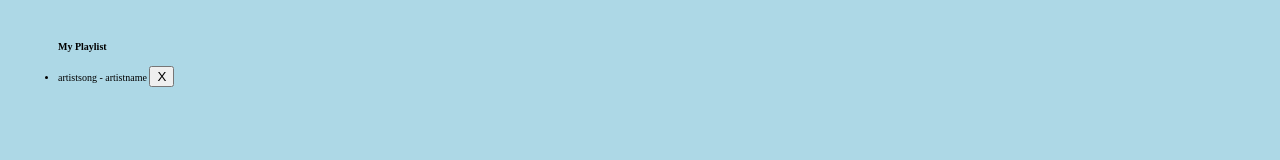
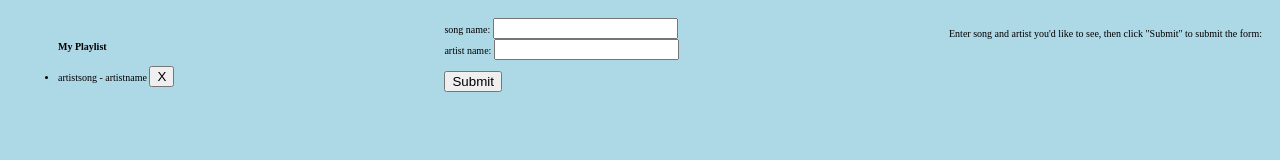
Before and after one commit to sylviaakoth/phase-1-project, a plain HTML site: page index.html in a window 1280 px wide. Drawn offline with Linux system fonts and the light colour scheme; no server answers.

Commit message:
adding a submit form

```diff
--- a/index.html
+++ b/index.html
@@ -28,5 +28,18 @@
 
 
          <!--submit form-->
+
+<form id="frm1" action="/action_page.php">
+  song name: <input type="text" name="artist"><br>
+  artist name: <input type="text" name="song"><br><br>
+  <input type="button" onclick="myFunction()" value="Submit">
+</form>
+<p>Enter song and artist you'd like to see, then click "Submit" to submit the form:</p>
+
+<script>
+function myFunction() {
+  document.getElementById("frm1").submit();
+}
+</script>
   </body>
 </html>
```
